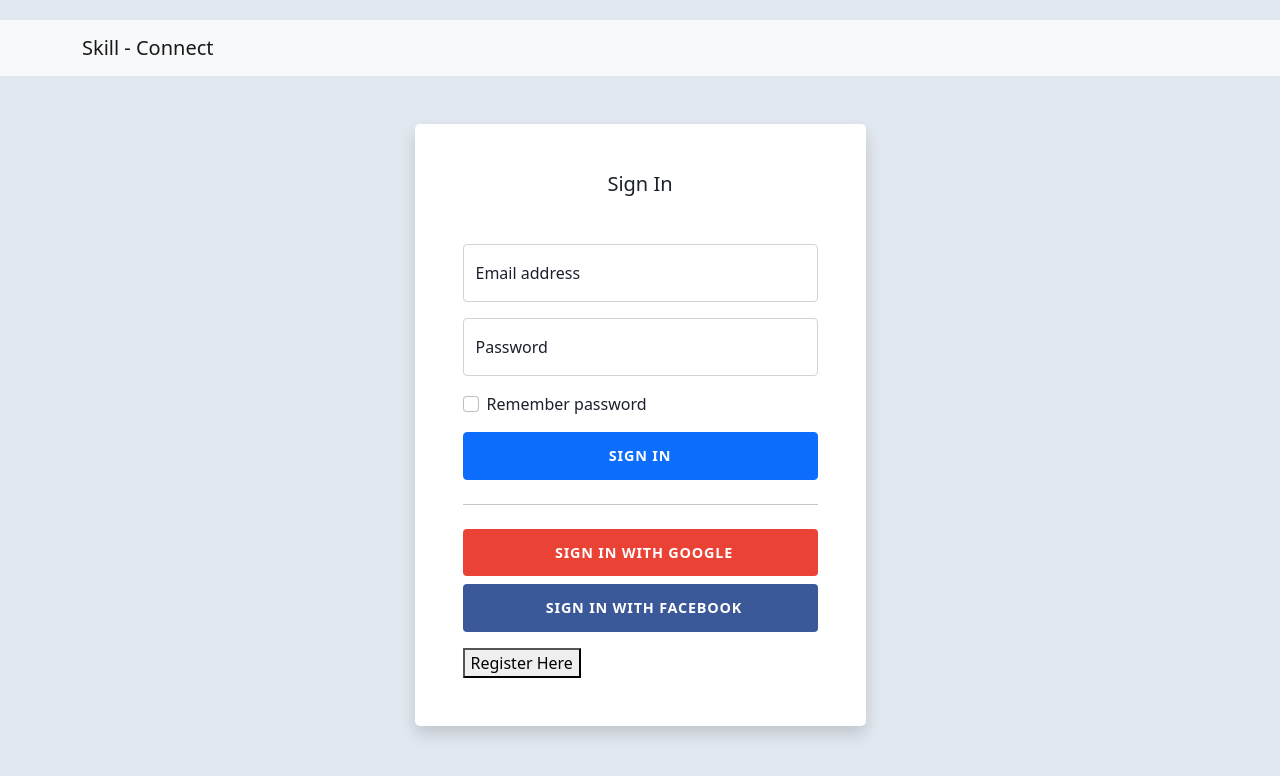
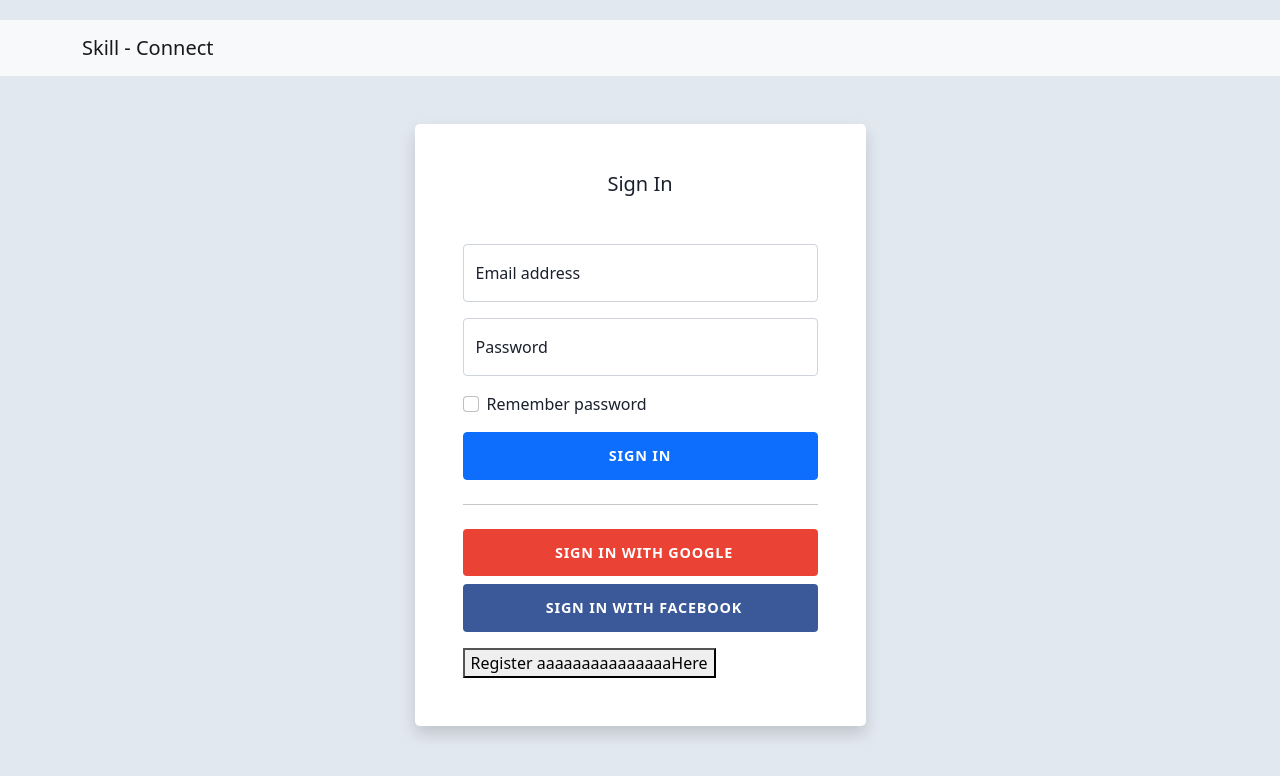
Before and after one commit to pramodsarvi/qna, a React (Create React App) app: page / in a window 1280 px wide. Shown: the top 776 px of the page. Built offline with nearby package versions, Linux system fonts and the light colour scheme.

Commit message:
Test prod

```diff
--- a/src/components/login.js
+++ b/src/components/login.js
@@ -98,7 +98,7 @@ return (
                 </div>
               </form>
               <Link to='/register'>
-              <button >Register Here</button>
+              <button >Register aaaaaaaaaaaaaaaHere</button>
               </Link>
             </div>
           </div>
```
